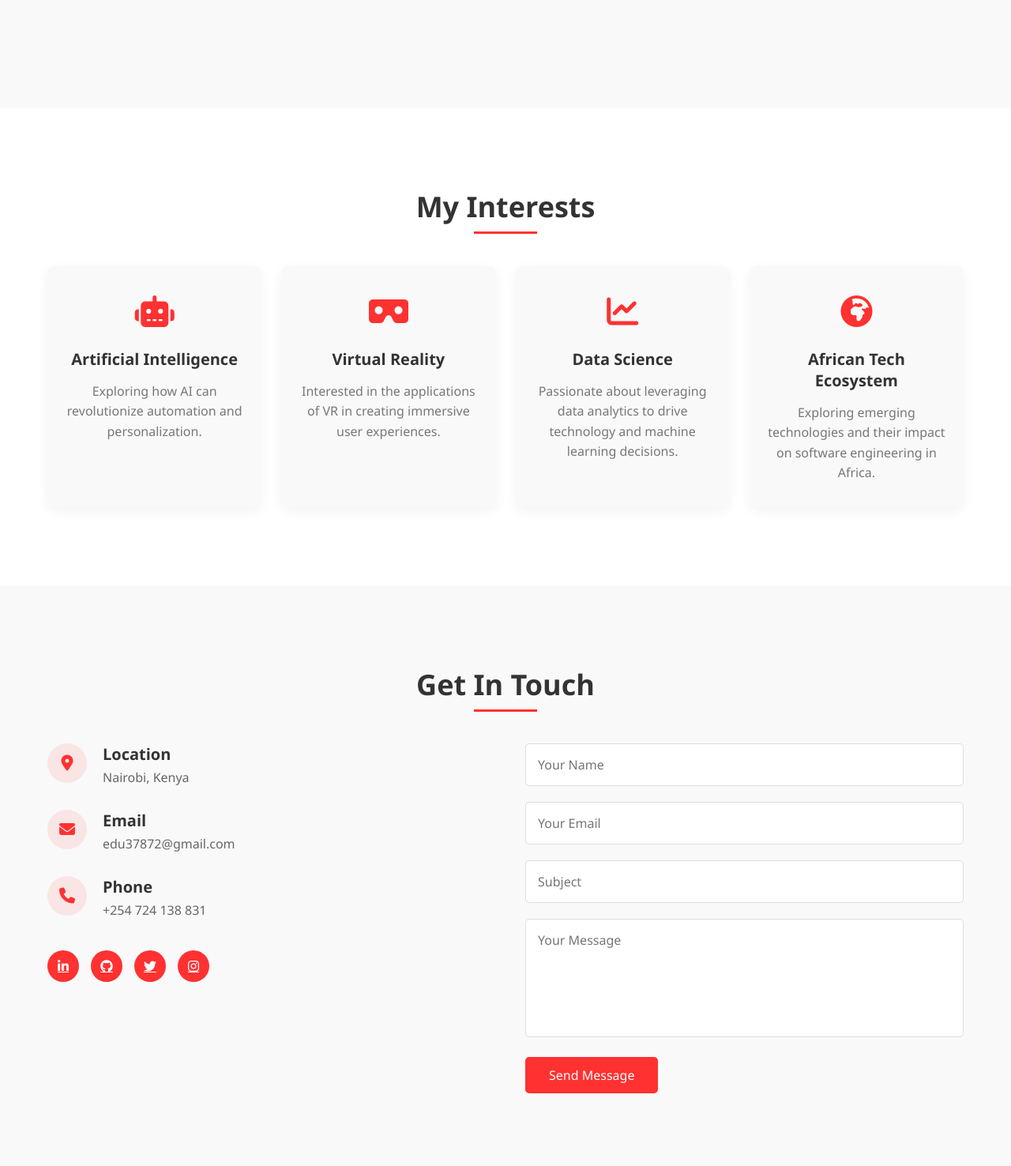
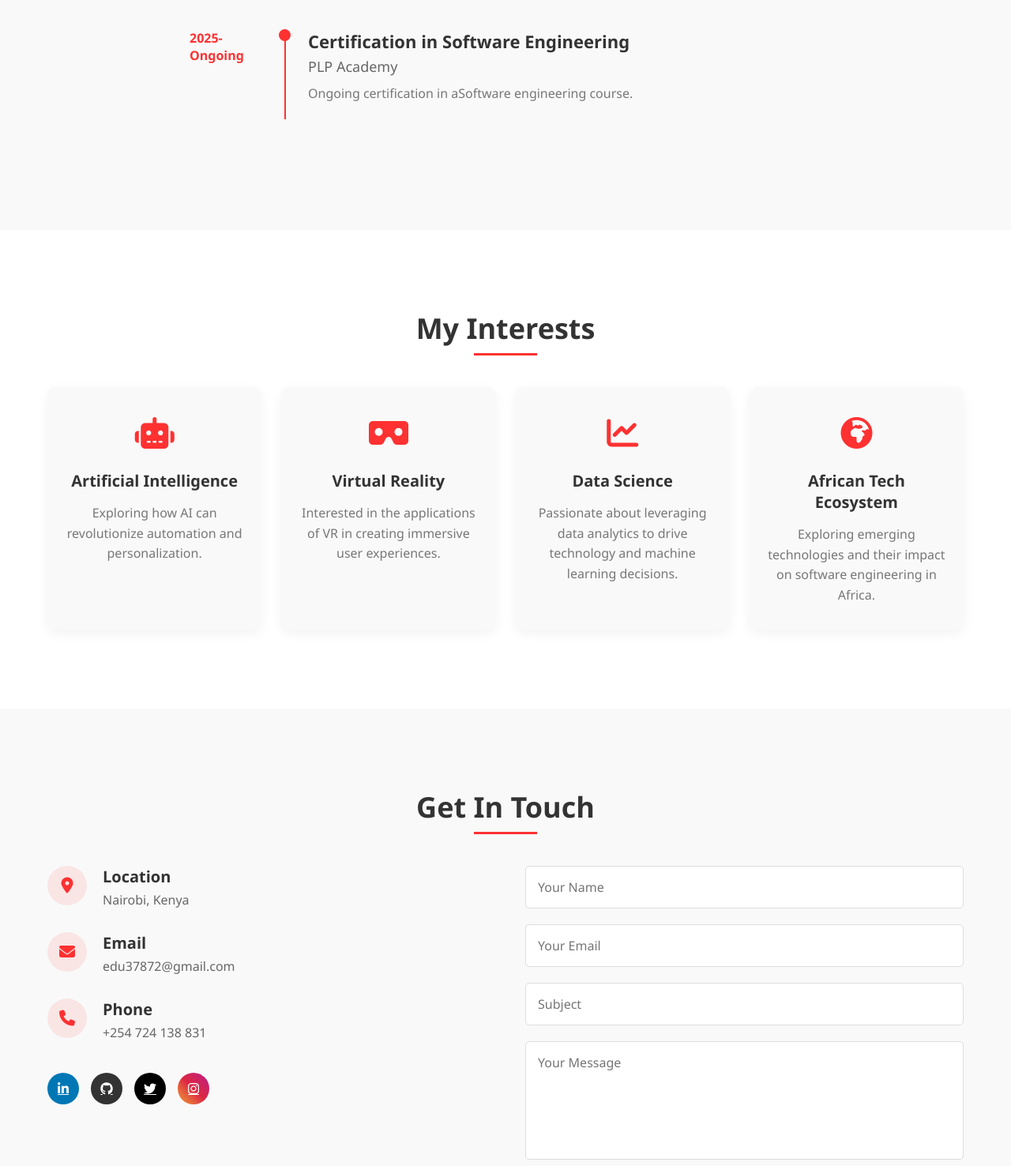
Before and after one commit to Idumania378/portfolio, a plain HTML site: page index.html in a window 1280 px wide. Shown: the part 4199-5675 px from the top of the page at 79% size. Drawn offline with Linux system fonts and the light colour scheme.

Commit message:
initial commit

```diff
--- a/index.html
+++ b/index.html
@@ -219,6 +219,15 @@
                         <p>Professional certification focusing on data-driven innovation strategies.</p>
                     </div>
                 </div>
+
+                <div class="education-item">
+                    <div class="education-year">2025-Ongoing</div>
+                    <div class="education-content">
+                        <h3>Certification in Software Engineering</h3>
+                        <h4>PLP Academy</h4>
+                        <p>Ongoing certification in aSoftware engineering course.</p>
+                    </div>
+                </div>
             </div>
 
         </div>
@@ -299,7 +308,7 @@
                     </div>
 
                     <div class="social-links">
-                        <a href="#" class="social-link"><i class="fab fa-linkedin-in"></i></a>
+                        <a href="https://www.linkedin.com/in/edwin-maina-a4b964359/" class="social-link"><i class="fab fa-linkedin-in"></i></a>
                         <a href="https://github.com/Idumania378" class="social-link"><i class="fab fa-github"></i></a>
                         <a href="https://x.com/thearabmerchant" class="social-link"><i class="fab fa-twitter"></i></a>
                         <a href="https://www.instagram.com/thearabmerchant/" class="social-link"><i class="fab fa-instagram"></i></a>
--- a/style.css
+++ b/style.css
@@ -697,7 +697,6 @@ nav ul li a.active::after {
 .social-link {
     width: 40px;
     height: 40px;
-    background-color: #ff3131;
     color: white;
     border-radius: 50%;
     display: flex;
@@ -707,9 +706,38 @@ nav ul li a.active::after {
     transition: background-color 0.3s;
 }
 
-.social-link:hover {
-    background-color: #e62c2c;
+/* LinkedIn */
+.social-link[href*="linkedin.com"] {
+    background-color: #0077b5;
 }
+.social-link[href*="linkedin.com"]:hover {
+    background-color: #005582;
+}
+
+/* GitHub */
+.social-link[href*="github.com"] {
+    background-color: #333;
+}
+.social-link[href*="github.com"]:hover {
+    background-color: #24292e;
+}
+
+/* Twitter (X) */
+.social-link[href*="x.com"] {
+    background-color: #000;
+}
+.social-link[href*="x.com"]:hover {
+    background-color: #333;
+}
+
+/* Instagram */
+.social-link[href*="instagram.com"] {
+    background: linear-gradient(45deg, #f09433, #e6683c, #dc2743, #cc2366, #bc1888);
+}
+.social-link[href*="instagram.com"]:hover {
+    background: linear-gradient(45deg, #bc1888, #cc2366, #dc2743, #e6683c, #f09433);
+}
+
 
 .contact-form {
     flex: 1;
```
